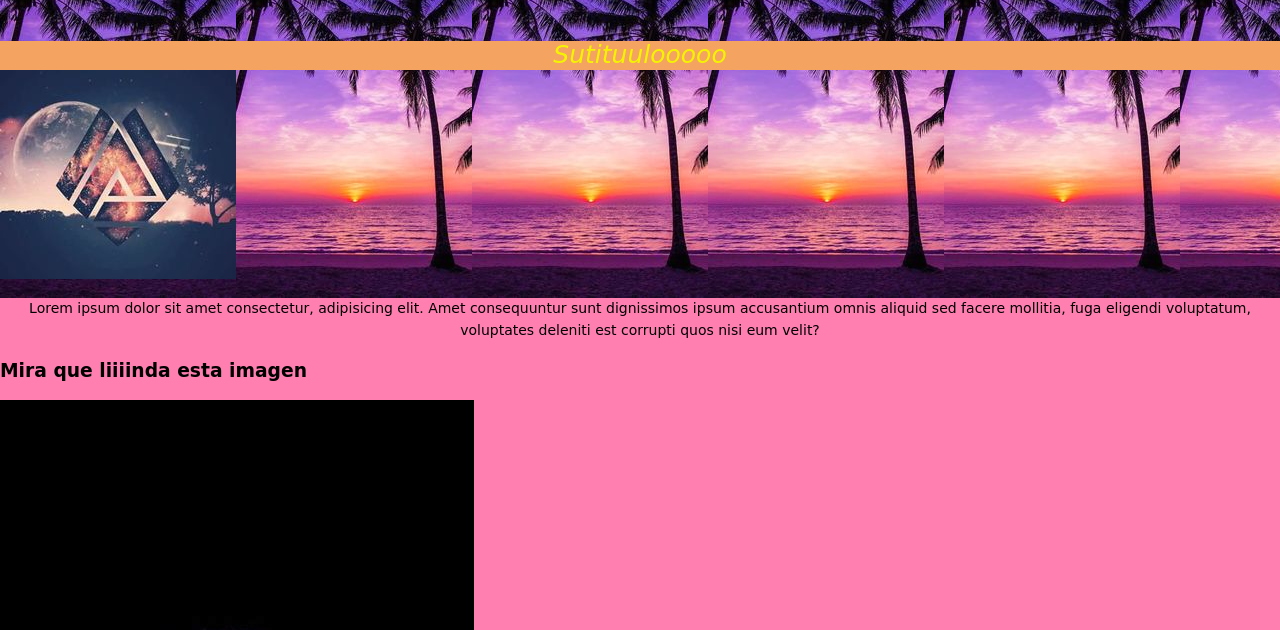
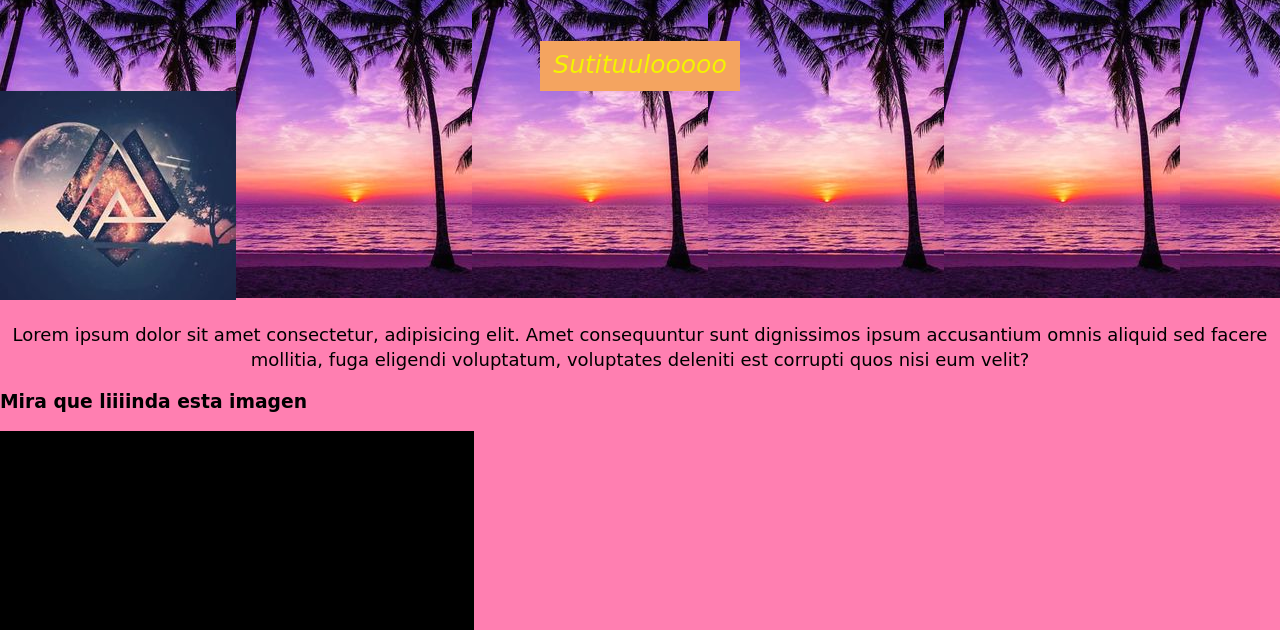
Before and after one commit to Fliberatore88/html, a website: page views/index.html in a window 1280 px wide. Shown: the part 121-751 px from the top of the page. Drawn offline with Linux system fonts and the light colour scheme; a web font is replaced by a local one.

Commit message:
aprendí el margin, gg

```diff
--- a/public/css/styles.css
+++ b/public/css/styles.css
@@ -19,17 +19,23 @@ h1 {
     font-family: 'Shizuru', cursive;
 }
 p.producto {
+    color: #000000;
     font-family: 'Lora', serif;
     font-family: 'Open Sans', sans-serif;
     font-family: 'Shizuru', cursive;
-    font-size: 14px;
-    line-height: 22px;
-    font-weight: 400;
+    font-size: 18px;
+    line-height: 25px;
     text-align: center;
 }
 
 #subtitulo {
     background-color: sandybrown;
+    margin: auto;
+    width: 200px;
+    height: 50px;
+    display: block;
+    flex-wrap: wrap;
+    align-content: center;
     font-family: 'Lora', serif;
     font-family: 'Open Sans', sans-serif;
     font-family: 'Shizuru', cursive;
--- a/views/index.html
+++ b/views/index.html
@@ -14,7 +14,7 @@
 <body>
     <h1>Este es el root del Sitio</h1>
 
-    <div id="subtitulo"> Sutituulooooo</div>
+    <h2 id="subtitulo">Sutituulooooo</h2>
 
     <img src="/images/rombos.jpg" alt="Imagen de Palmeras">
 
```
